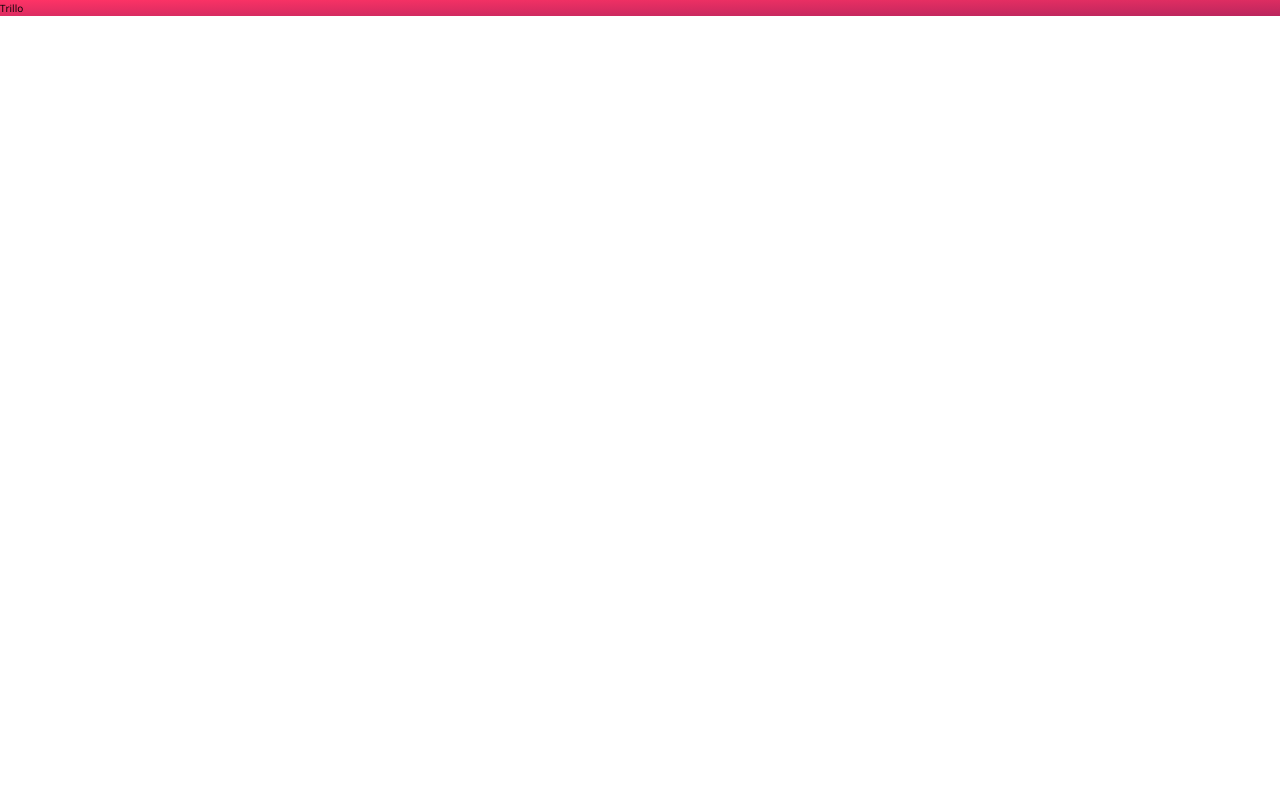
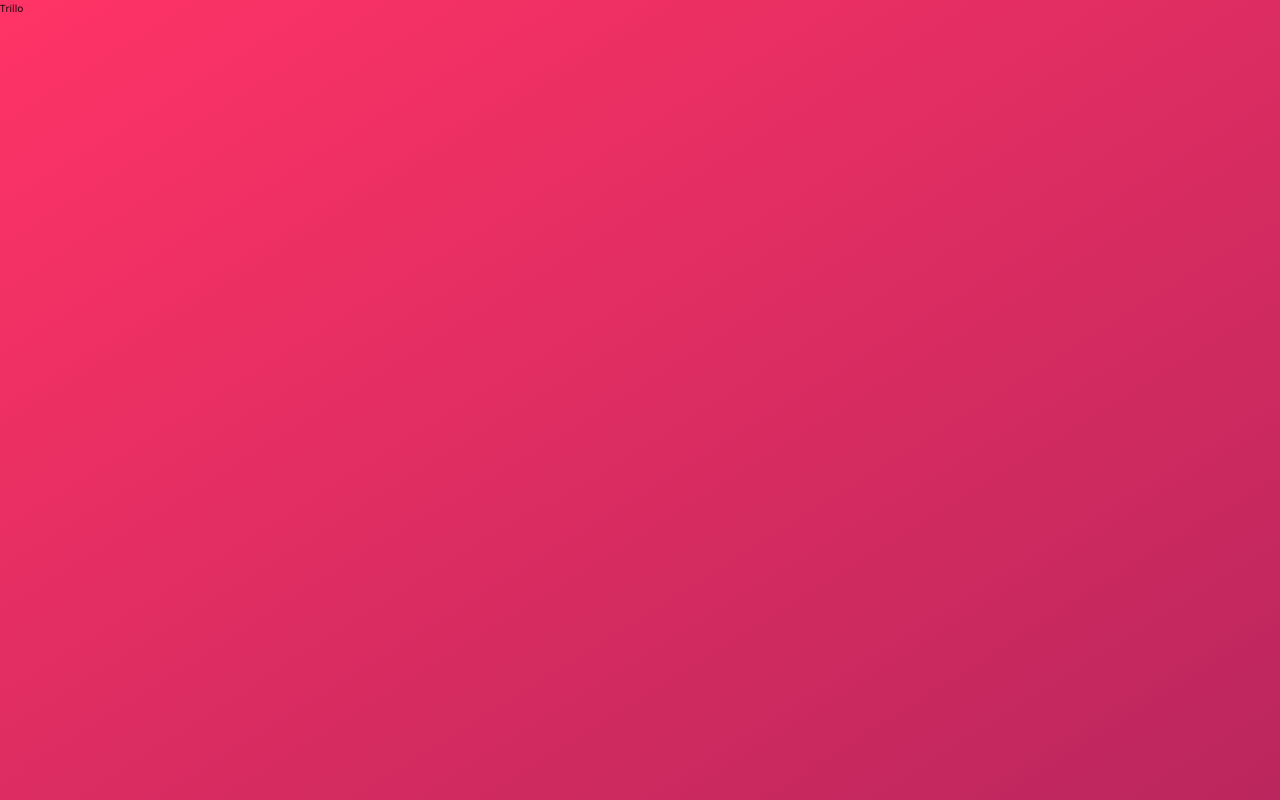
Before and after one commit to tintildev/Learn_CSS, a website: page Trillo/index.html in a window 1280 px wide. Drawn offline with nearby package versions, Linux system fonts and the light colour scheme.

Commit message:
finish body
-variables
-color
-min-height

```diff
--- a/Trillo/sass/_base.scss
+++ b/Trillo/sass/_base.scss
@@ -20,6 +20,14 @@ Grey dark 3: #999
     --color-primary: #eb2f64;
     --color-primary-light: #FF3366;
     --color-primary-dark: #BA265D;
+
+    --color-grey-light-2: #f4f2f2;
+    --color-grey-light-3: #f0eeee;
+    --color-grey-light-4: #ccc;
+
+    --color-grey-dark-1: #333;
+    --color-grey-dark-2: #777;
+    --color-grey-dark-3: #999;
 }
 
 *{
@@ -42,9 +50,12 @@ body{
     font-family: 'Open Sans', sans-serif;
     font-weight: 400;
     line-height: 1.6;
+    color: var(--color-grey-dark-2);
     background-image: linear-gradient(to right bottom,
                         var(--color-primary-light),
                         var(--color-primary-dark));
     background-size: cover;
     background-repeat: no-repeat;
+
+    min-height: 100vh;
 }
```
Also changed, not shown: Trillo/css/style.css.
